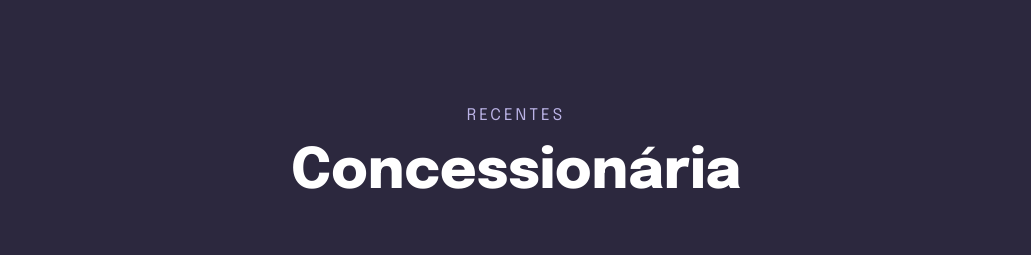
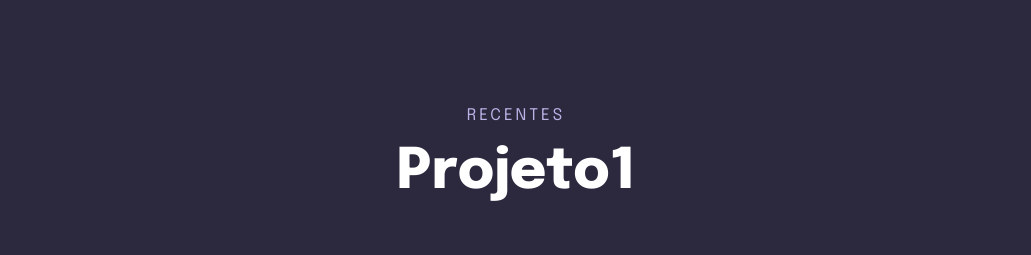
Before and after one commit to AndersonCury/projeto1, a plain HTML site: page index.html in a window 1280 px wide. Shown: the top 255 px of the page, without its empty margins (124-1155 px from the left). Drawn offline with Linux system fonts and the light colour scheme.

Commit message:
Update index.html

```diff
--- a/index.html
+++ b/index.html
@@ -20,7 +20,7 @@
   <div class="page">
     <header>
       <p>Recentes</p>
-      <h1>Concessionária</h1>
+      <h1>Projeto1</h1>
     </header>
 
     <main>
```
